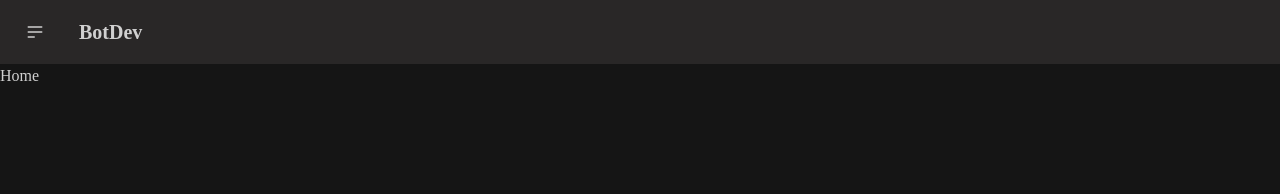
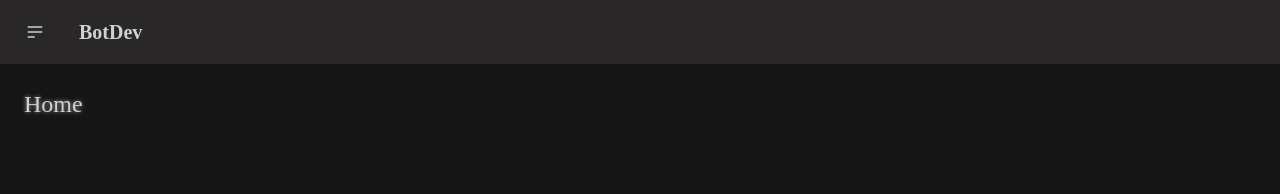
Before and after one commit to juaneth/bot.dev, a React (Vite) app: page /bots/1 in a window 1280 px wide. Shown: the top 194 px of the page. Built offline with nearby package versions, Linux system fonts and the light colour scheme; a web font is replaced by a local one.

Commit message:
MORE FIXES

```diff
--- a/src/Routes/Bots.jsx
+++ b/src/Routes/Bots.jsx
@@ -2,6 +2,10 @@ const Bots = () => {
     return (
         <div className="content">
             <h1 className="text-2xl text-shadow-white">Bots</h1>
+
+            <div className="p-4">
+
+            </div>
         </div>
     )
 };
--- a/src/Routes/Home.jsx
+++ b/src/Routes/Home.jsx
@@ -1,5 +1,9 @@
 const Home = () => {
-  return <h1>Home</h1>;
+  return (
+    <div className="content">
+      <h1 className="text-2xl text-shadow-white">Home</h1>
+    </div>
+  )
 };
 
 export default Home;
--- a/src/Routes/Settings.jsx
+++ b/src/Routes/Settings.jsx
@@ -1,5 +1,9 @@
 const Settings = () => {
-    return <h1>Settings</h1>;
+    return (
+        <div className="content">
+            <h1 className="text-2xl text-shadow-white">Settings</h1>
+        </div>
+    )
 };
 
 export default Settings;
```
